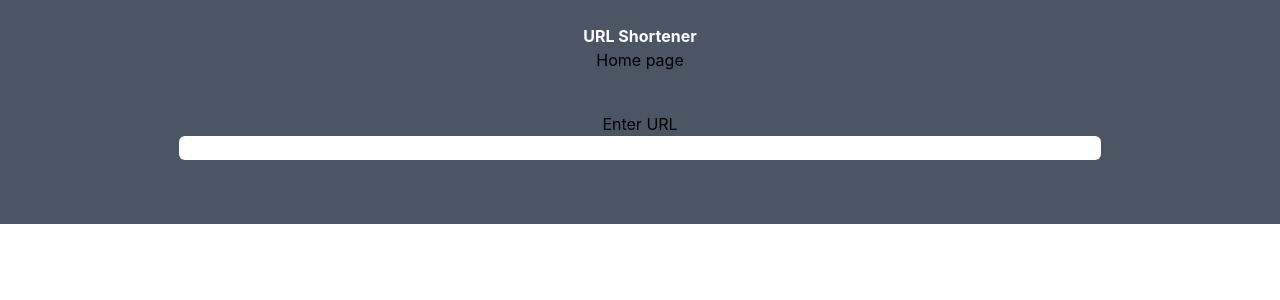
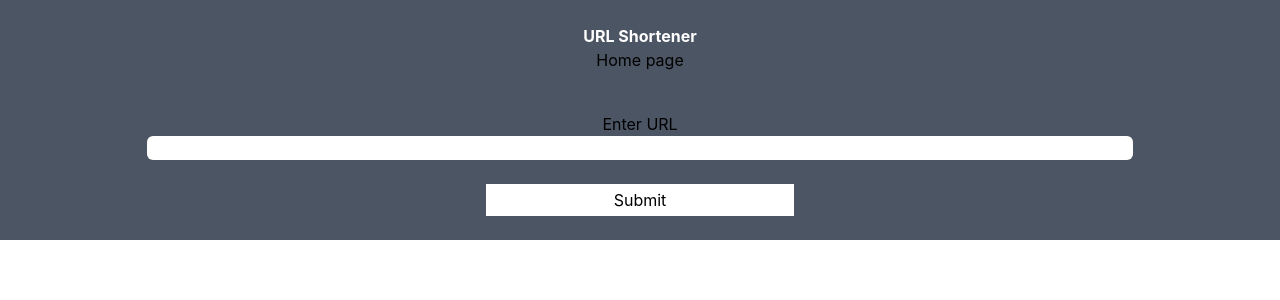
Before and after one commit to Daniel-N98/url-shortener-fe, a React (Create React App) app: page / in a window 1280 px wide. Shown: the top 300 px of the page. Built offline with nearby package versions, Linux system fonts and the light colour scheme.

Commit message:
Added state to the URL input component

```diff
--- a/src/components/url-input/URLBar.jsx
+++ b/src/components/url-input/URLBar.jsx
@@ -1,10 +1,27 @@
+import { useState } from "react";
+
 export default function URLBar() {
+  const [inputURL, setInputURL] = useState("");
+
+  const submitURL = (e) => {
+    e.preventDefault();
+    console.log(inputURL);
+  };
+
   return (
     <section id="url-section">
-      <form className="p-10">
+      <form className="pt-10" onSubmit={(e) => submitURL(e)}>
         <label htmlFor="url-input" />
         <p>Enter URL</p>
-        <input type="text" className="rounded-md w-4/5" required />
+        <input
+          type="text"
+          className="rounded-md w-4/5"
+          required
+          onChange={(e) => setInputURL(e.target.value)}
+        />
+        <button type="submit" className="block m-auto mt-6 p-1 bg-white w-1/4">
+          Submit
+        </button>
       </form>
     </section>
   );
```
